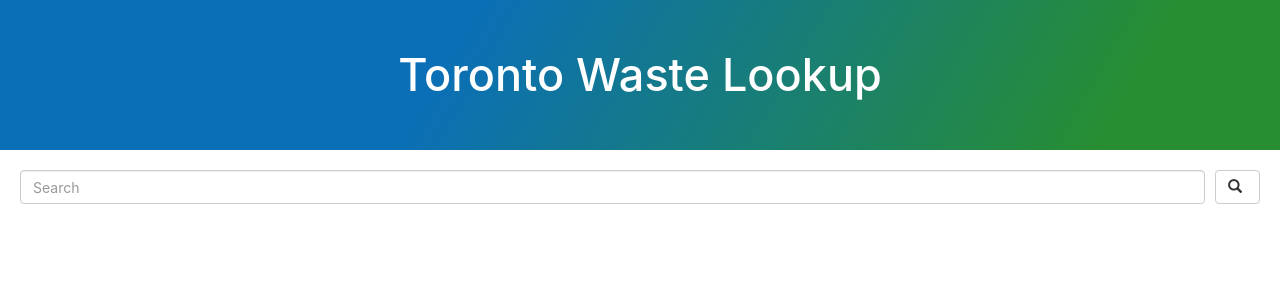
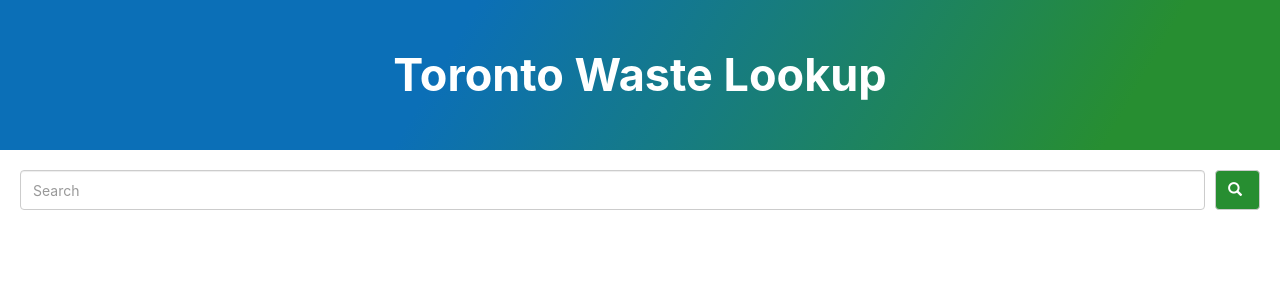
Before and after one commit to juice-tn/web-challenge-2019, a React (Create React App) app: page / in a window 1280 px wide. Shown: the top 300 px of the page. Built offline with nearby package versions, Linux system fonts and the light colour scheme.

Commit message:
stylize search bar and add font-weight to header + footer

```diff
--- a/src/App.css
+++ b/src/App.css
@@ -3,28 +3,8 @@
   min-width: 100vw;
 }
 
-.App-logo {
-  animation: App-logo-spin infinite 20s linear;
-  height: 40vmin;
-}
-
-.App-header {
-  background-color: #282c34;
-  min-height: 100vh;
-  display: flex;
-  flex-direction: column;
-  align-items: center;
-  justify-content: center;
-  font-size: calc(10px + 2vmin);
-  color: white;
-}
-
-.App-link {
-  color: #61dafb;
-}
-
 .favourites {
-  background-color: #effff2;
+  background-color: #f3faff;
   bottom: 0;
   position: fixed;
   width: 100%;
@@ -36,10 +16,11 @@
 h2 {
   margin-left: 20px;
   color: #1f8a32;
+  font-weight: bold;
 }
 
 ul {
-  padding-left:0;
+  padding-left:10px;
 }
 
 @keyframes App-logo-spin {
--- a/src/components/Header/styles.css
+++ b/src/components/Header/styles.css
@@ -10,4 +10,5 @@
     margin: auto;
     color:white;
     font-size: 45px;
+    font-weight:bold;
 }
--- a/src/components/SearchBar/index.js
+++ b/src/components/SearchBar/index.js
@@ -19,7 +19,7 @@
             }
           }}
         />
-        <Button type="input" onClick={() => applySearch()}>
+        <Button className="searchButton" type="input" onClick={() => applySearch()}>
           <Glyphicon glyph="search"/>
         </Button>
       </div>
--- a/src/components/SearchBar/styles.css
+++ b/src/components/SearchBar/styles.css
@@ -7,4 +7,13 @@
 
 .searchBar {
     margin-right: 10px;
+    height: 40px;
 }
+
+.searchButton {
+    background-color: #278e31;
+}
+
+.glyphicon-search:before {
+    color: white;
+}
```
